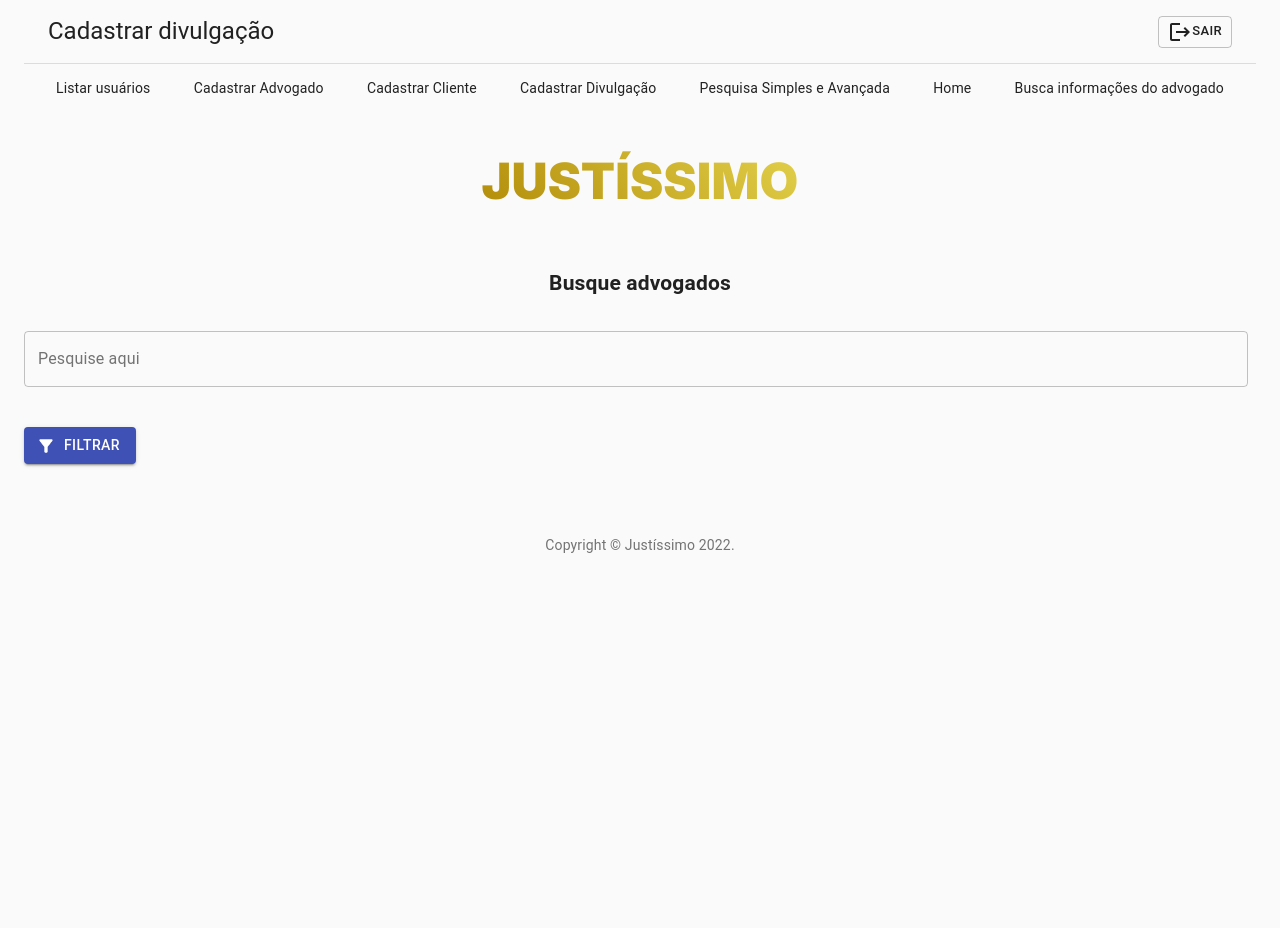
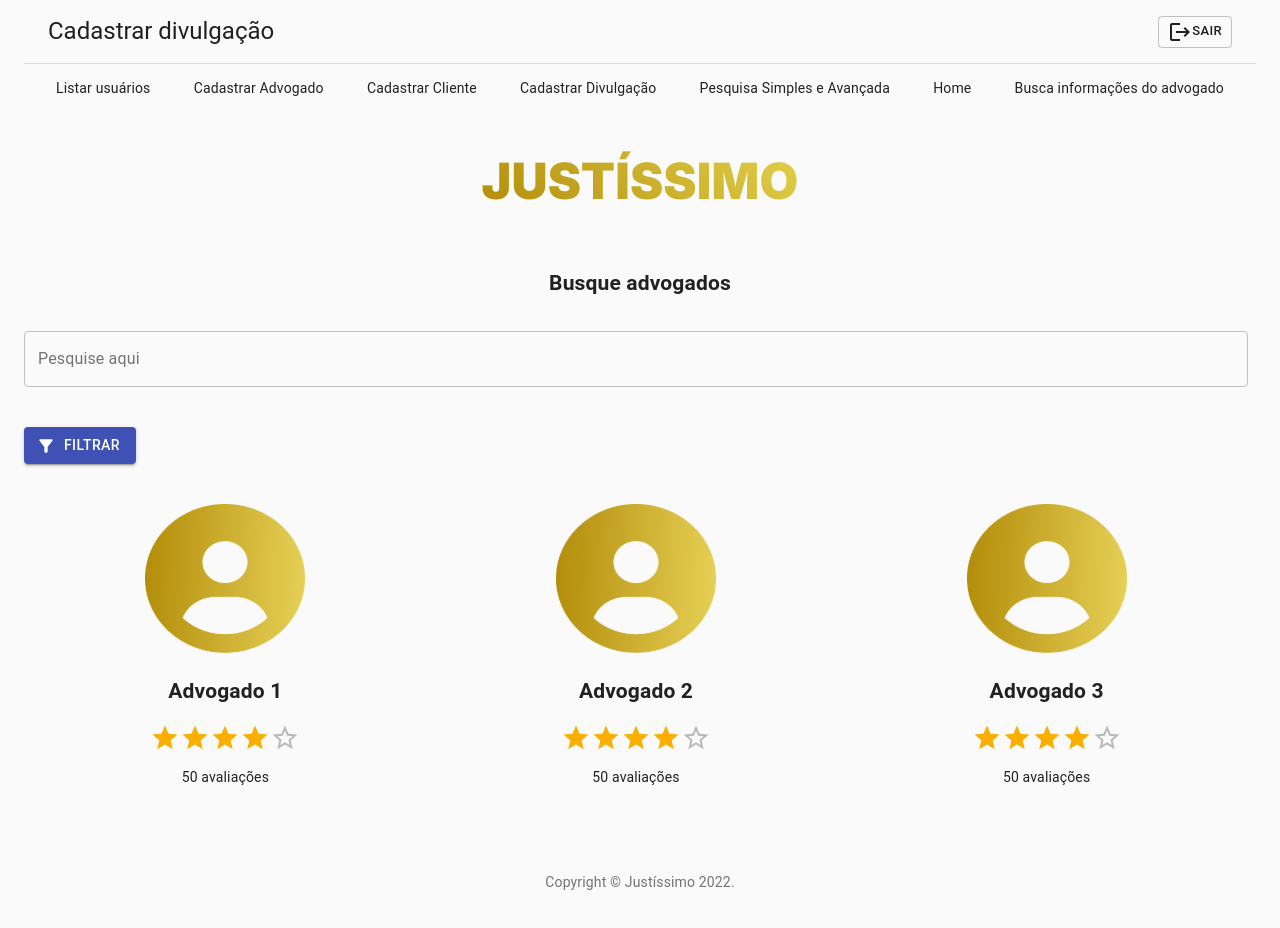
Before and after one commit to esperandio/justissimo-frontend, a React (Create React App) app: page /advogado/listar in a window 1280 px wide. Shown: the top 928 px of the page. Before the commit the page ends 800 px from the top, so only its background shows below. Built offline with nearby package versions, Linux system fonts and the light colour scheme; no server answers.

Commit message:
wip: inclusao de dados ficticios para auxiliar na elaboracao da tela

```diff
--- a/src/paginas/Listar/Advogado/index.js
+++ b/src/paginas/Listar/Advogado/index.js
@@ -10,6 +10,8 @@ import FormControl from '@material-ui/core/FormControl';
 import TextField from '@material-ui/core/TextField';
 import Button from '@material-ui/core/Button';
 import FilterAltIcon from '@mui/icons-material/FilterAlt';
+import logo from '../../../user.svg';
+import { Rating } from '@mui/material';
 
 const useStyles = makeStyles((theme) => ({
     paper: {
@@ -22,7 +24,7 @@ const useStyles = makeStyles((theme) => ({
     },
     submit: {
         margin: theme.spacing(3, 0, 2),
-    },
+    }
 }));
 
 export default function ListarAdvogado() {
@@ -65,6 +67,58 @@ export default function ListarAdvogado() {
                             </Grid>
                         </Grid>
                     </Grid>
+
+                    <Grid container spacing={2}>
+                        <Grid item xs={12} sm container spacing={1}>
+                            <Grid item xs={12} sm={4} className={classes.submit}>
+                                <div className={classes.paper}>
+                                    <img src={logo} className={classes.user} alt="logo" />
+                                    <h2>Advogado 1</h2>
+                                    <Rating
+                                        id="nota"
+                                        name="nota"
+                                        size='large'
+                                        autoFocus
+                                        readOnly
+                                        value={4}
+                                    />
+                                    <p>{50} avaliações</p>
+                                </div>
+                            </Grid>
+
+                            <Grid item xs={12} sm={4} className={classes.submit}>
+                                <div className={classes.paper}>
+                                    <img src={logo} className={classes.user} alt="logo" />
+                                    <h2>Advogado 2</h2>
+                                    <Rating
+                                        id="nota"
+                                        name="nota"
+                                        size='large'
+                                        autoFocus
+                                        readOnly
+                                        value={4}
+                                    />
+                                    <p>{50} avaliações</p>
+                                </div>
+                            </Grid>
+
+                            <Grid item xs={12} sm={4} className={classes.submit}>
+                                <div className={classes.paper}>
+                                    <img src={logo} className={classes.user} alt="logo" />
+                                    <h2>Advogado 3</h2>
+                                    <Rating
+                                        id="nota"
+                                        name="nota"
+                                        size='large'
+                                        autoFocus
+                                        readOnly
+                                        value={4}
+                                    />
+                                    <p>{50} avaliações</p>
+                                </div>
+                            </Grid>
+                        </Grid>
+                    </Grid>
                 </div>
                 <Footer />
             </Container>
```
